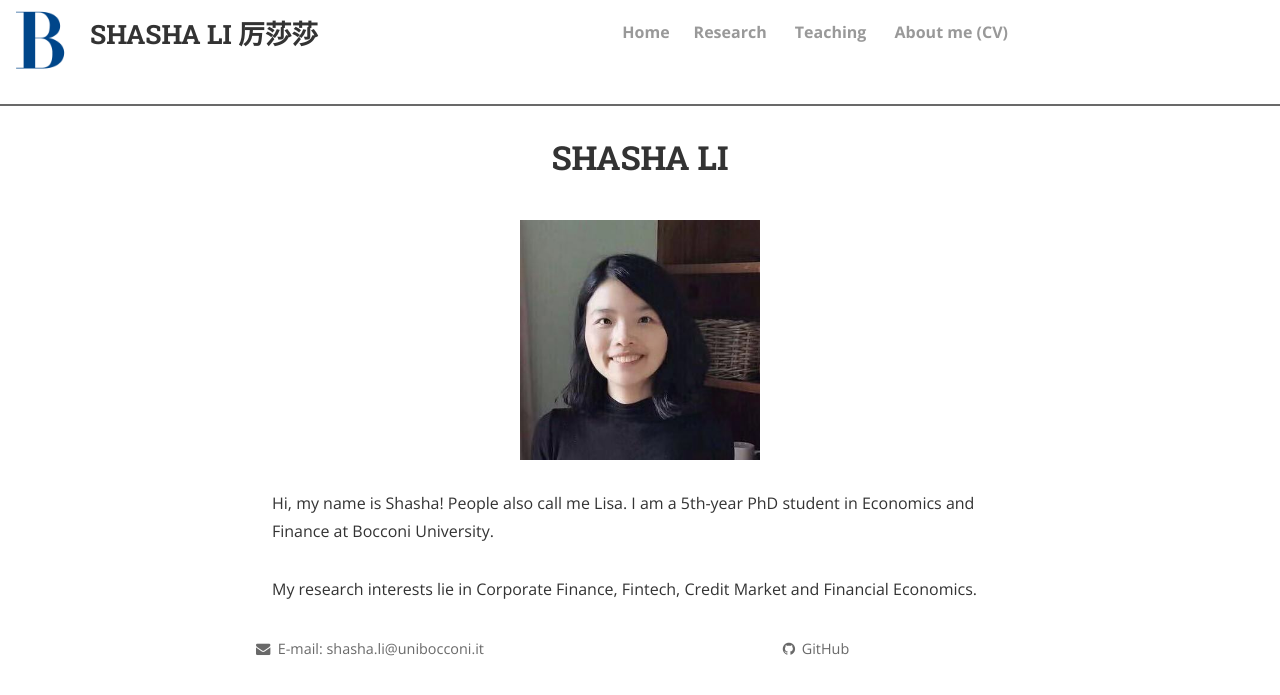
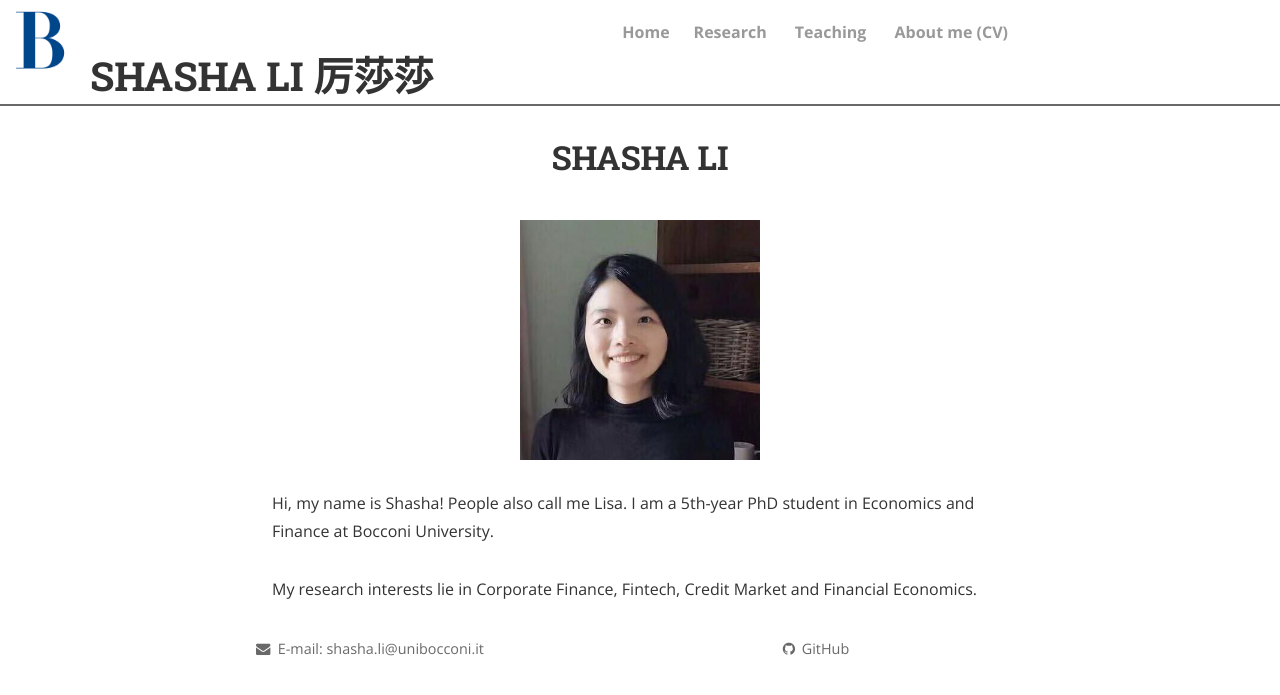
Before and after one commit to shasha-li/shasha-li.github.io, a Jekyll site: the page built from index.html, in a window 1280 px wide. Shown: the top 695 px of the page. Built offline with Jekyll 4.4.1, drawn with Linux system fonts in a browser that asks for light colours; nearby versions of some CDN libraries; the list of posts is cut into pages by our own code; comment, search, counter and statistics services are not loaded; a style sheet for code colours, icons or effects is not loaded.

Commit message:
Update head.html

```diff
--- a/_includes/head.html
+++ b/_includes/head.html
@@ -88,10 +88,10 @@
   }
   .namef {
     position: absolute;
-    top: 10px;
+    top: 40px;
     left: 90px;
     font-weight: bold;
-    font-size: 166%;
+    font-size: 40px;
     }
   </style>
 
```
